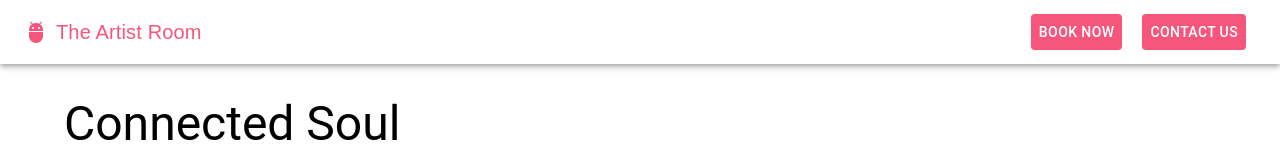
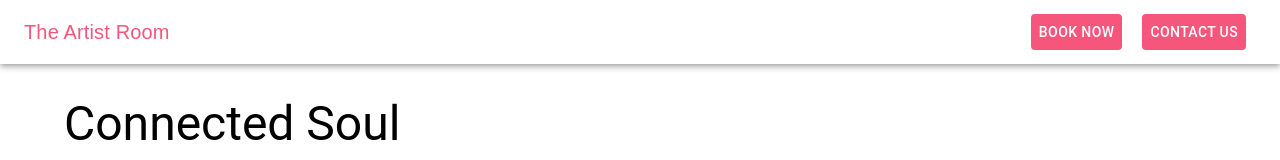
Before and after one commit to theartistroom/theartistroom, a React (Create React App) app: page / in a window 1280 px wide. Shown: the top 160 px of the page. Built offline with nearby package versions, Linux system fonts and the light colour scheme.

Commit message:
Update header.js

```diff
--- a/src/components/header.js
+++ b/src/components/header.js
@@ -33,7 +33,7 @@ function Header() {
         <AppBar position="static" color='transparent'>
             <Container maxWidth="xl">
                 <Toolbar disableGutters>
-                    <AdbIcon sx={{ display: { xs: 'none', md: 'flex' }, mr: 1, color: '#f7567c' }} />
+
                     <Typography
                         variant="h6"
                         noWrap
```
